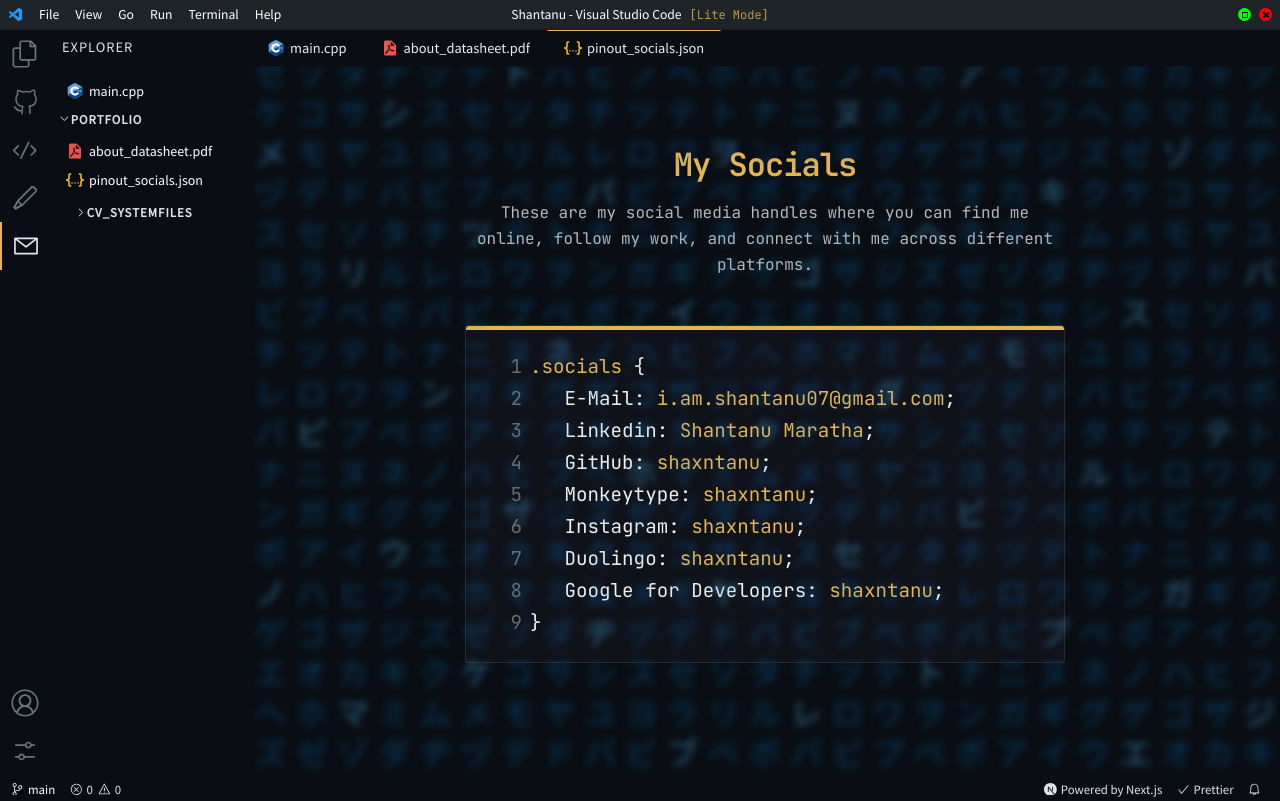
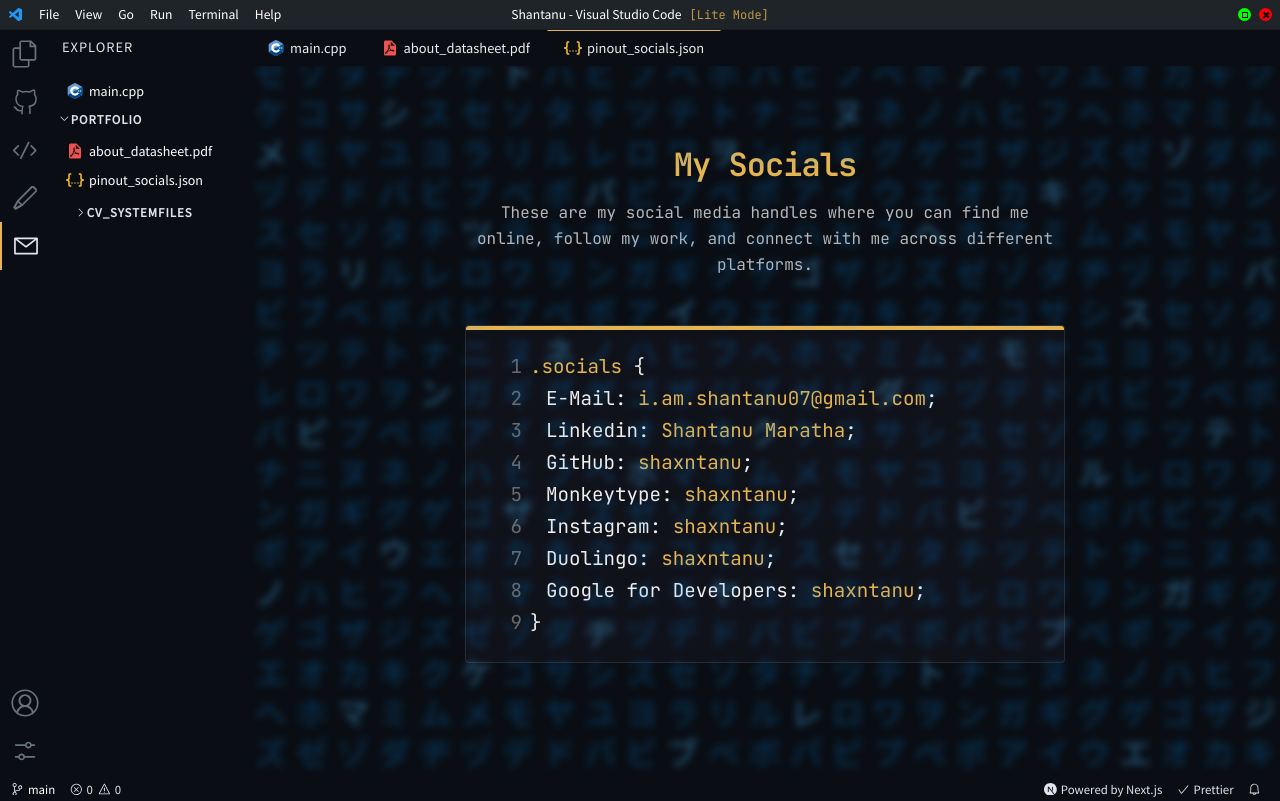
Before and after one commit to shaxntanu/VSCode-Portfolio, a Next.js app: page /contact in a window 1280 px wide. Built offline with nearby package versions, Linux system fonts and the light colour scheme.

Commit message:
Fix social section alignment in mobile view

```diff
--- a/components/ContactCode.tsx
+++ b/components/ContactCode.tsx
@@ -45,8 +45,8 @@ const ContactCode = () => {
         <span className={styles.className}>.socials</span> &#123;
       </p>
       {contactItems.map((item, index) => (
-        <p className={styles.line} key={index}>
-          &nbsp;&nbsp;&nbsp;{item.social}:{' '}
+        <p className={`${styles.line} ${styles.property}`} key={index}>
+          <span className={styles.indent}>{item.social}:</span>{' '}
           <a href={item.href} target="_blank" rel="noopener">
             {item.link}
           </a>
--- a/styles/ContactCode.module.css
+++ b/styles/ContactCode.module.css
@@ -61,19 +61,33 @@
     color: var(--accent-color);
 }
 
+.property {
+    padding-left: 3.5rem;
+}
+
+.indent {
+    display: inline-block;
+}
+
 @media screen and (max-width: 600px) {
     .code {
         font-size: 0.85rem;
         line-height: 1.5rem;
-        padding: 1.25rem 1rem;
+        padding: 1.25rem 0.5rem 1.25rem 0.75rem;
     }
 
     .line {
-        padding-left: 2rem;
+        padding-left: 2.25rem;
+        line-height: 1.5rem;
     }
 
     .line::before {
+        width: 1.75rem;
         font-size: 0.85rem;
         line-height: 1.5rem;
     }
+
+    .property {
+        padding-left: 3rem;
+    }
 }
```
